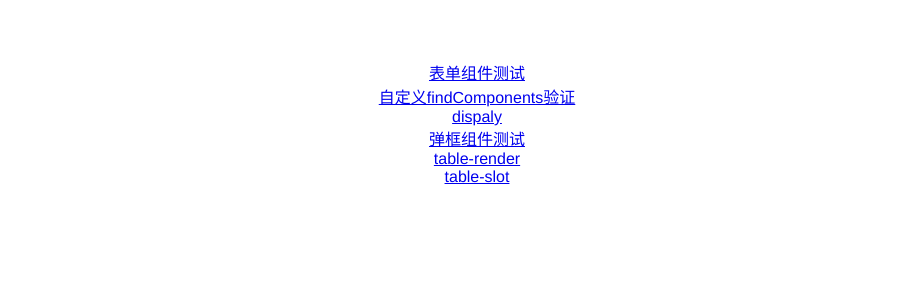
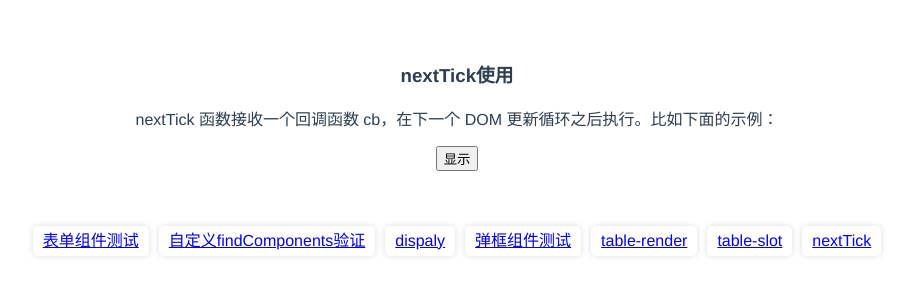
Before and after one commit to 244686710/vue-componts, a Vue app: page /#/next-tick in a window 1280 px wide. Shown: the top 300 px of the page, without its empty margins (183-1096 px from the left). Built offline with nearby package versions, Linux system fonts and the light colour scheme.

Commit message:
nextTick实例

```diff
--- a/src/App.vue
+++ b/src/App.vue
@@ -1,14 +1,15 @@
 <template>
   <div id="app">
    <router-view></router-view>
-   <ul>
-    <router-link to="/formTest">表单组件测试</router-link> <br>
-    <router-link to="/findComponents">自定义findComponents验证</router-link><br>
-    <router-link to="/display">dispaly</router-link><br>
-    <router-link to="/alert">弹框组件测试</router-link><br>
-    <router-link to="/table-render">table-render</router-link><br>
-    <router-link to="/table-slot">table-slot</router-link>
-   </ul>
+   <div class="links">
+    <router-link class="link" to="/formTest">表单组件测试</router-link>
+    <router-link  class="link" to="/findComponents">自定义findComponents验证</router-link>
+    <router-link  class="link" to="/display">dispaly</router-link>
+    <router-link  class="link" to="/alert">弹框组件测试</router-link>
+    <router-link  class="link" to="/table-render">table-render</router-link>
+    <router-link  class="link" to="/table-slot">table-slot</router-link>
+    <router-link  class="link" to="/next-tick">nextTick</router-link>
+   </div>
   </div>
 </template>
 
@@ -33,4 +34,18 @@ export default {
 .router-link-active {
   color: blue
 }
+.links {
+  margin-top: 30px;
+  padding-top: 20px;
+  text-align: center;
+}
+.link {
+  display: inline-block;
+  padding: 5px 10px;
+  height: 20px;
+  line-height: 20px;
+  margin: 5px;
+  border-radius: 5px;
+  box-shadow: 0 0 6px 0 #ddd
+}
 </style>
--- /dev/null
+++ b/src/pages/nextTick.vue
@@ -0,0 +1,32 @@
+/*
+ * @Author: Yuyd
+ * @Date: 2019-01-24 15:02:16
+ * @Last Modified by: Yuyd
+ * @Last Modified time: 2019-01-24 15:16:16
+ */
+ <template>
+   <div>
+      <h3>nextTick使用</h3>
+      <p>nextTick 函数接收一个回调函数 cb，在下一个 DOM 更新循环之后执行。比如下面的示例：</p>
+      <p v-if="show" ref="node">内容</p>
+      <button @click="handleShow">显示</button>
+   </div>
+ </template>
+ <script>
+ export default {
+  data () {
+    return {
+      show: false
+    }
+  },
+  methods: {
+    handleShow () {
+      this.show = true;
+      console.log(this.$refs.node);  // undefined
+      this.$nextTick(() => {
+        console.log(this.$refs.node);  // <p>内容</p>
+      });
+    }
+  }
+ }
+ </script>
--- a/src/router/index.js
+++ b/src/router/index.js
@@ -6,6 +6,7 @@ import Display from '../pages/display'
 import Alert from '../pages/alert'
 import TableRender from '../pages/table-render.vue'
 import TableSlot from '../pages/table-slot.vue'
+import NextTick from '../pages/nextTick.vue'
 
 Vue.use(VueRouter);
 
@@ -16,6 +17,7 @@ const routes = [
   { path: '/alert', component: Alert, name: 'alert' },
   { path: '/table-render', component: TableRender, name: 'table-render' },
   { path: '/table-slot', component: TableSlot, name: 'table-slot' },
+  { path: '/next-tick', component: NextTick, name: 'next-tick' },
 ]
 
 const router = new VueRouter({
```
